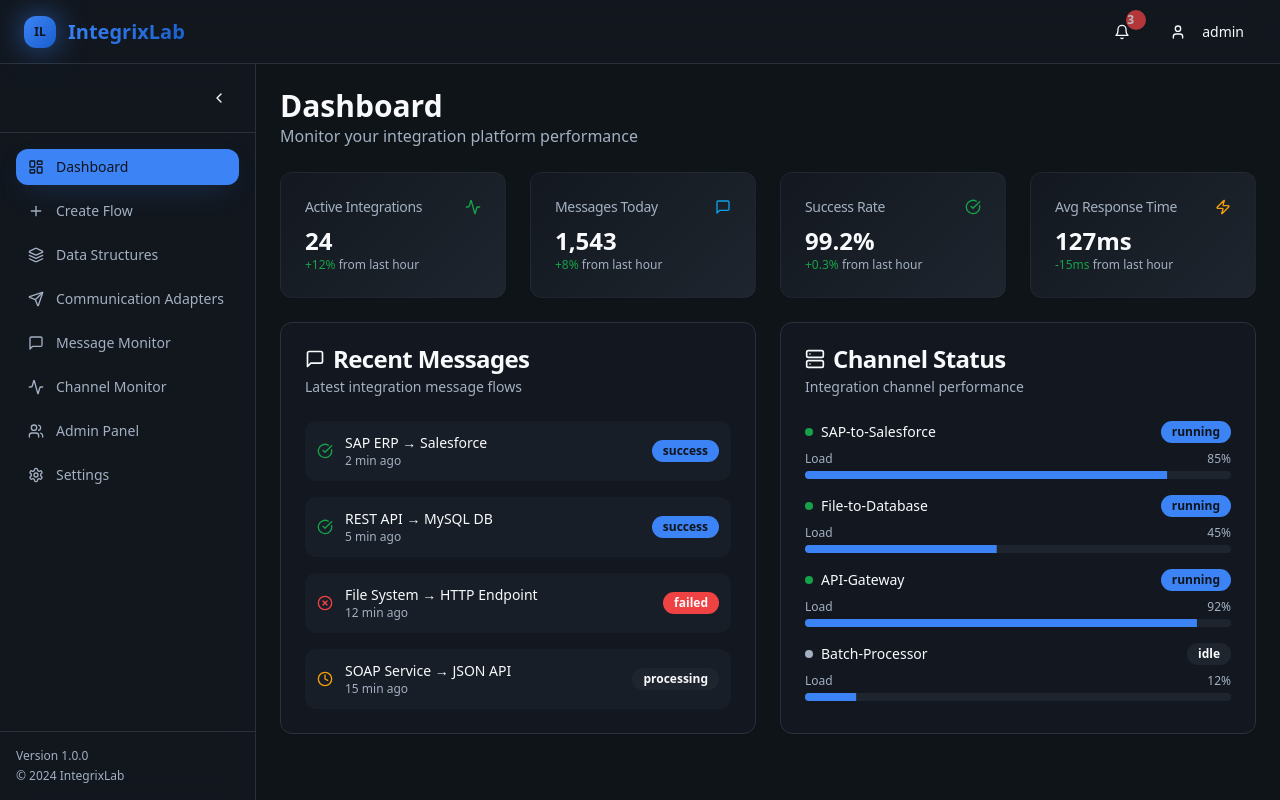
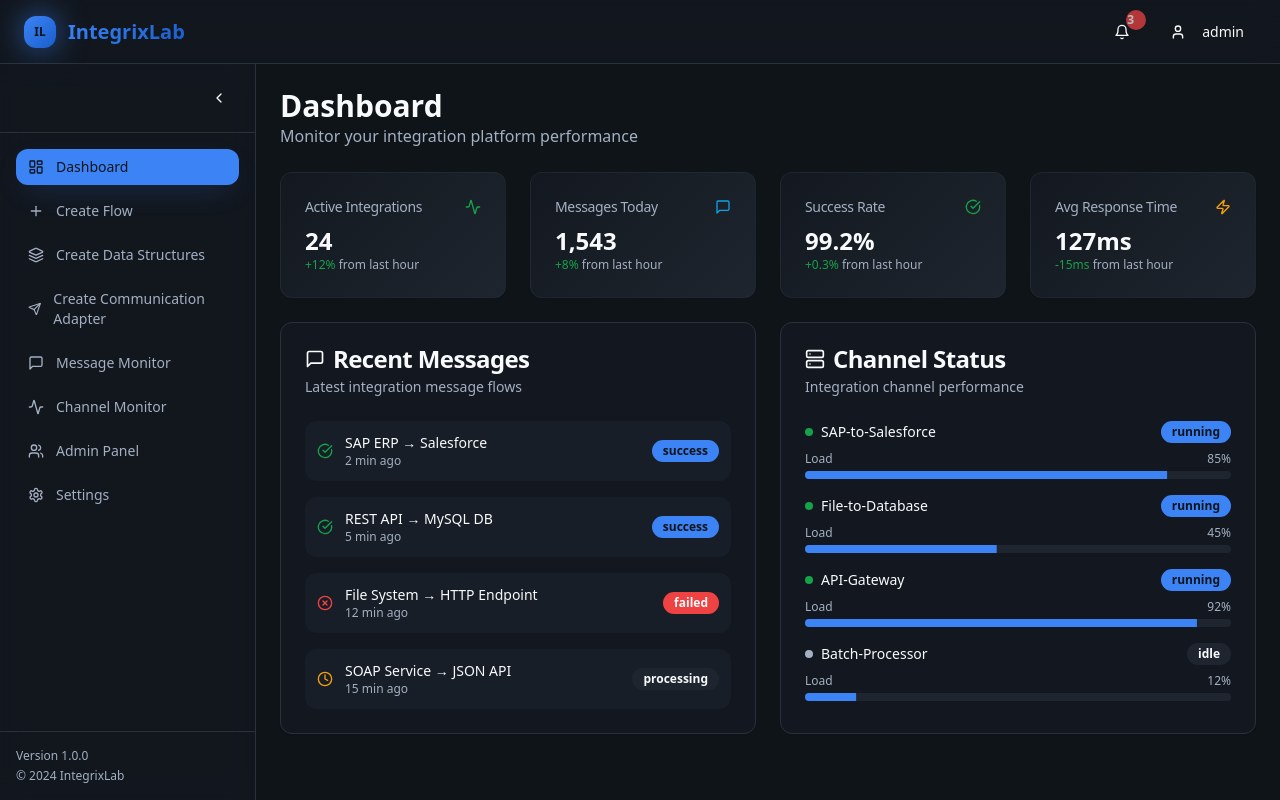
Before and after one commit to cjbester78/integrix-flow-bridge-frontend, a React (Vite) app: page /dashboard in a window 1280 px wide. Built offline with nearby package versions, Linux system fonts and the light colour scheme; sample sign-in values are in the browser's storage.

Commit message:
Rename menu items
Rename "Data Structures" to "Create Data Structures" and "Communication Adapter" to "Create Communication Adapter" in the menu.

```diff
--- a/src/components/layout/Sidebar.tsx
+++ b/src/components/layout/Sidebar.tsx
@@ -18,8 +18,8 @@ import { cn } from '@/lib/utils';
 const navigation = [
   { name: 'Dashboard', href: '/dashboard', icon: LayoutDashboard },
   { name: 'Create Flow', href: '/create-flow', icon: Plus },
-  { name: 'Data Structures', href: '/data-structures', icon: Layers },
-  { name: 'Communication Adapters', href: '/create-communication-adapter', icon: Send },
+  { name: 'Create Data Structures', href: '/data-structures', icon: Layers },
+  { name: 'Create Communication Adapter', href: '/create-communication-adapter', icon: Send },
   { name: 'Message Monitor', href: '/messages', icon: MessageSquare },
   { name: 'Channel Monitor', href: '/channels', icon: Activity },
   { name: 'Admin Panel', href: '/admin', icon: Users },
```
